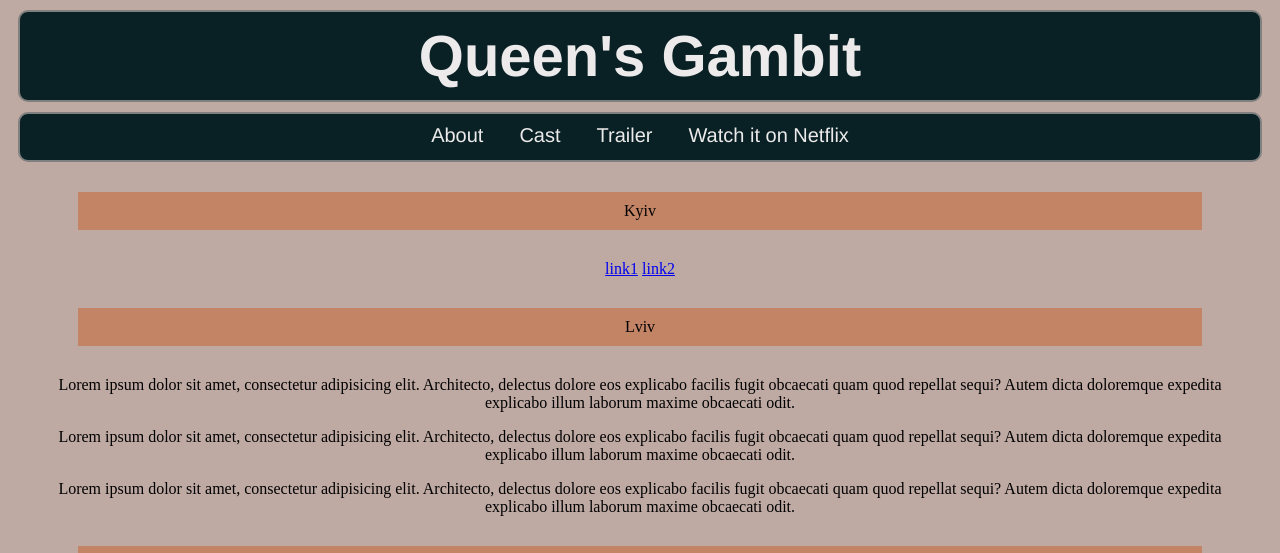
After one commit to Ana-geek/Ukraine_is, a Django app: template home/templates/home/html-train.html in a window 1280 px wide. The commit adds this page. Shown: the top 553 px of the page. Run offline with Django 3.2, Linux system fonts and the light colour scheme; the template is opened without the code that fills it, so the values that code supplies are empty.

Commit message:
'initial'

```diff
--- a/Ukraine_is/settings.py
+++ b/Ukraine_is/settings.py
@@ -121,3 +121,6 @@
 # https://docs.djangoproject.com/en/3.1/howto/static-files/
 
 STATIC_URL = '/static/'
+STATICFILES_DIRS = [
+    BASE_DIR / 'static',
+]
--- a/Ukraine_is/urls.py
+++ b/Ukraine_is/urls.py
@@ -18,5 +18,7 @@
 
 urlpatterns = [
     path('admin/', admin.site.urls),
-    path('', include('home.urls'))
+    path('', include('home.urls')),
+    # path('htmltrain', include('home.urls')),
+    path('gambit', include('home.urls'))
 ]
--- /dev/null
+++ b/home/templates/home/base.html
@@ -0,0 +1,50 @@
+<!DOCTYPE html>
+{% load static %}
+<html lang="en">
+
+<head>
+    <meta charset="UTF-8">
+    <title>
+        {% block title %}
+
+        {% endblock title %}
+    </title>
+    <link rel="stylesheet" href="{% static 'css/base.css' %}">
+</head>
+
+
+<body>
+  <h2 class="h2">Queen's Gambit</h2>
+  <nav>
+      <a class="link" href="https://en.wikipedia.org/wiki/The_Queen%27s_Gambit_(miniseries)">About</a>
+      <a class="link" href="https://www.imdb.com/title/tt10048342/fullcredits">Cast</a>
+      <a class="link" href="">Trailer</a>
+      <a class="link" href="https://www.netflix.com/browse">Watch it on Netflix</a>
+  </nav>
+
+
+  <figure>
+      {% block content %}
+
+      {% endblock content %}
+  </figure>
+
+  <div>
+      {% block text %}
+
+      {% endblock text %}
+  </div>
+
+  <figure>
+      {% block imgs %}
+
+      {% endblock imgs %}
+  </figure>
+
+
+  <footer>
+      by Anastasiia Davydenko
+  </footer>
+
+</body>
+</html>
--- /dev/null
+++ b/home/templates/home/html-train.html
@@ -0,0 +1,29 @@
+{% extends 'base.html' %}
+{% load static %}
+
+{% block title %}
+    Ukraine is
+{% endblock title %}
+
+{% block content %}
+ <h1>   </h1>
+    <div id="title">
+        Kyiv
+    </div>
+
+    <a href="https://quizlet.com/148005006/vocabulary-careerguidance-flash-cards/">link1</a>
+    <a href="/">link2</a>
+
+    <div class="blue-block text-white">
+        Lviv
+    </div>
+
+    <p> Lorem ipsum dolor sit amet, consectetur adipisicing elit. Architecto, delectus dolore eos explicabo facilis fugit obcaecati quam quod repellat sequi? Autem dicta doloremque expedita explicabo illum laborum maxime obcaecati odit.</p>
+    <p> Lorem ipsum dolor sit amet, consectetur adipisicing elit. Architecto, delectus dolore eos explicabo facilis fugit obcaecati quam quod repellat sequi? Autem dicta doloremque expedita explicabo illum laborum maxime obcaecati odit.</p>
+    <p> Lorem ipsum dolor sit amet, consectetur adipisicing elit. Architecto, delectus dolore eos explicabo facilis fugit obcaecati quam quod repellat sequi? Autem dicta doloremque expedita explicabo illum laborum maxime obcaecati odit.</p>
+
+    <div>
+        <img height="500px"
+            src="https://cdn.collider.com/wp-content/uploads/2020/09/the-queens-gambit-anya-taylor-joy.jpg"
+            alt="gambit"></div>
+{% endblock content %}
--- a/home/templates/home/index.html
+++ b/home/templates/home/index.html
@@ -22,5 +22,7 @@
         вже сонце їбошить в фіранку,<br>
         я тут відгрібаю по повній за двох..<br>
         вставай, суко, доброго ранку!</p>
+
+    <h1><a href="http://127.0.0.1:8000/gambit"> Тицьни сюди! </a></h1>
 </body>
 </html>
--- a/home/urls.py
+++ b/home/urls.py
@@ -1,7 +1,9 @@
 from django.urls import path
-from . import views
+from .views import index, gambit
 
 urlpatterns = [
-    path('', views.index),
-    # path ('about', views.about)
+    path('', index),
+    # path('htmltrain', htmltrain),
+    # path ('about', about)
+    path('gambit', gambit)
 ]
--- /dev/null
+++ b/static/css/base.css
@@ -0,0 +1,73 @@
+body {background: #BFAAA3;
+    }
+
+.h2{
+    background: #092124;
+    color: #ECEAEB;
+    height: 68px;
+    padding: 10px;
+    margin: 10px;
+    text-align: center;
+    font-family: Helvetica;
+    font-size: 58px;
+    border-radius: 10px;
+    border: 2px solid grey;
+}
+
+nav{
+    background: #092124;
+    color: #BFAAA3;
+    height: 26px;
+    padding: 10px;
+    margin: 10px;
+    text-align: center;
+    border-radius: 10px;
+    border: 2px solid grey;
+}
+
+.link{
+    color: #ECEAEB;
+    font-family: Helvetica;
+    font-size: 20px;
+    text-align: center;
+    padding: 2px;
+    margin: 10px;
+    padding: 6px;
+    text-decoration: none;
+}
+
+figure{
+    text-align: center;
+}
+
+img{
+    border: 3px solid grey;
+    border-radius: 10px;
+}
+
+div{
+    background: #C38466;
+    padding: 10px;
+    margin: 30px;
+}
+
+.text{
+
+    color: white;
+    font-family: Helvetica;
+    font-size: 20px;
+    text-align: left;
+    }
+
+footer{
+    background: #092124;
+    color: #ECEAEB;
+    height: 30px;
+    padding: 10px;
+    margin: 10px;
+    text-align: center;
+    font-family: Helvetica;
+    font-size: 20px;
+    border-radius: 10px;
+    border: 2px solid grey;
+}
```
Also changed, not shown: home/templates/home/gambit.html (added, +25 -0 lines), home/views.py (+7 -2 lines), static/css/htmltrain.css (added, +23 -0 lines), static/img/harmon.jpg (added).
